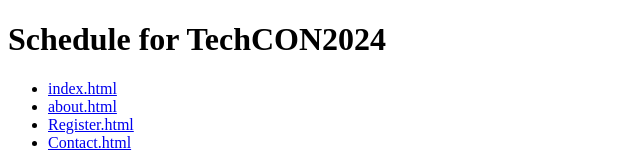
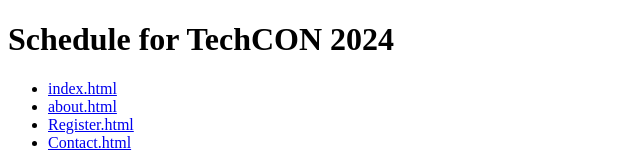
Before and after one commit to Mahmoud-Monir/TechCon_HTML, a plain HTML site: page techcon_website/schedule.html in a window 1280 px wide. Shown: the top 165 px of the page, 0-640 px from the left. Drawn offline with Linux system fonts and the light colour scheme.

Commit message:
Add files via upload

```diff
--- a/techcon_website/schedule.html
+++ b/techcon_website/schedule.html
@@ -7,7 +7,7 @@
     </head>
     <body>
         <header>
-            <h1>Schedule for TechCON2024</h1> <nav>
+            <h1>Schedule for TechCON 2024</h1> <nav>
                 <ul>
                     <li><a href="index.html">index.html</a></li>
                 <li><a href="about.html">about.html</a></li>
```
Also changed, not shown: techcon_website/about.html (+1 -1 lines).
